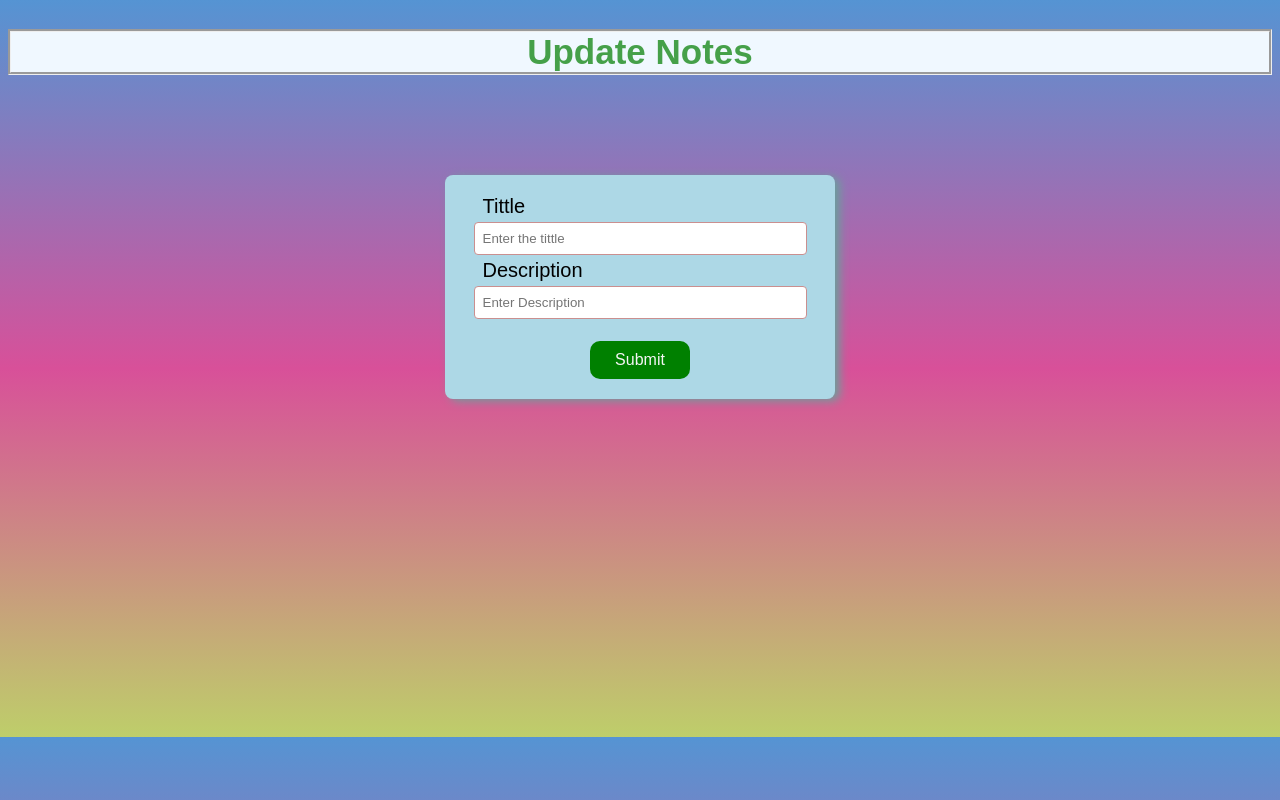
After one commit to harsha8599/flaskproject1, a Flask app: page /updatenotes/1 in a window 1280 px wide. The commit adds this page. Run offline with Flask 3, Linux system fonts and the light colour scheme; the visitor is signed in with stand-in values (Sample User, id 1); data that the repository does not hold is empty.

Commit message:
changes added

```diff
--- a/app.py
+++ b/app.py
@@ -43,6 +43,7 @@ def create():
             flash('Email already Existsed')
             return redirect(url_for('login'))
     return render_template('create.html')
+
 @app.route('/otp/<gotp>',methods=['GET','POST'])
 def otp(gotp):
     if request.method=='POST':
@@ -65,38 +66,41 @@ def otp(gotp):
     return render_template('otp.html')
 @app.route('/login',methods=['GET','POST'])
 def login():
-            if not session.get('users'):
-            # return 'your are in login'
-                if request.method=='POST':
-                    # uname=request.form['username']
-                    uemail=request.form['useremail']
-                    password=request.form['psd']
-                    cursor=mydb.cursor(buffered=True)
-                    cursor.execute('select count(useremail) from users where useremail=%s',[uemail])
-                    bdata=cursor.fetchone()
-                    if bdata[0]==1:
-                        cursor.execute('select password from users where useremail=%s',[uemail])
-                        bpassword=cursor.fetchone()
-                        if password==bpassword[0].decode('utf-8'):
-                            print(session)
-                            session['users']=uemail
-                            print(session)
-                            return redirect(url_for('dashboard'))
-                        else:
-                            flash('password was wrong')
-                            return redirect(url_for('login'))
-                    else:
-                        flash('Email not registered pls register')
-                        return redirect(url_for('create'))
-                return render_template('login.html')
+    print(session.get('users'))
+    if not session.get('users'):
+        if request.method=='POST':
+            uemail=request.form['useremail']
+            password=request.form['psd']
+            cursor=mydb.cursor(buffered=True)
+            cursor.execute('select count(useremail) from users where useremail=%s',[uemail])
+            bdata=cursor.fetchone()
+            if bdata[0]==1:
+                cursor.execute('select password from users where useremail=%s',[uemail])
+                bpassword=cursor.fetchone()
+                if password==bpassword[0].decode('utf-8'):
+                    print(session)
+                    session['users']=uemail
+                    print(session)
+                    return redirect(url_for('dashboard'))
+                else:
+                    flash('password was wrong')
+                    return redirect(url_for('login'))
             else:
-                return redirect(url_for('dashboard'))
+                flash('Email not registered pls register')
+                return redirect(url_for('create'))
+        return render_template('login.html')
+    else:
+        return redirect(url_for('dashboard'))
 @app.route('/dashboard')
 def dashboard():
-    return render_template('dashboard.html')
+    if session.get('users'):
+        return render_template('dashboard.html')
+    else:
+        return redirect(url_for('login'))
+
 @app.route('/forgotpass')
 def forgotpass():
-    if session.get('user'):
+    if session.get('users'):
          return render_template('forgotpass.html')
     else:
         return redirect(url_for('login'))
@@ -133,7 +137,7 @@ def viewallnotes():
     if session.get('users'):
         try:
             cursor=mydb.cursor(buffered=True)
-            cursor.execute('select userid from users where useremail=%s',[session.get('user')])
+            cursor.execute('select userid from users where useremail=%s',[session.get('users')])
             uid=cursor.fetchone()
             cursor.execute('select nid,title,description,created_At from notes where userid=%s',[uid[0]])
             notesdata=cursor.fetchall()   #[(1,'python',' 2024-12-14 17:07:20 '),(3,'sql',' 2024-12-14 17:07:20 '),(),(),...]
--- a/templates/dashboard.html
+++ b/templates/dashboard.html
@@ -145,7 +145,7 @@
                             </ul>
                         </li>
                     </ul>
-                    <h6> {{session.get('user')}}</h6>
+                    <h6> {{session.get('users')}}</h6>
                     <form class="d-flex" method="post" action="{{url_for('search')}}">
                         <input class="form-control me-2" type="search" name="searchdata" placeholder="Search" aria-label="Search">
                         <button class="btn btn-outline-success" type="submit">Search</button>
@@ -162,8 +162,9 @@
 
 
 </body>
-{%if sdata %}
 {% block content %}{% endblock %}
+{% if sdata %}
+
 <table border="1">
     <thead>
         <tr>
--- /dev/null
+++ b/templates/updatenotes.html
@@ -0,0 +1,123 @@
+<!DOCTYPE html>
+<html lang="en">
+
+<head>
+    <meta charset="UTF-8">
+    <meta name="viewport" content="width=device-width, initial-scale=1.0">
+    <title>Login Page</title>
+</head>
+<style>
+    body {
+        font-family: Arial, Helvetica, sans-serif;
+        /* padding-top: 5%; */
+        text-align: center;
+        background: linear-gradient(rgb(85, 148, 211), rgb(216, 80, 153), rgb(190, 206, 106));
+        height: 700px;
+        /* color: #d41010; */
+    }
+
+    /* form styles */
+    form {
+        margin: 30px auto;
+        padding: 20px;
+        background-color: lightblue;
+        border-radius: 8px;
+        box-shadow: 5px 2px 10px rgb(106, 160, 155);
+        width: 350px;
+        display: inline-block;
+        /* margin: 2%; */
+        /* font-size: 10px; */
+        margin-top: 80px;
+    }
+
+    form label {
+        display: block;
+        /* color: black; */
+        font-size: 20px;
+        padding-left: 5%;
+        text-align: left;
+    }
+
+    form input[type="text"] {
+        width: 90%;
+        padding: 8px;
+        margin: 4px;
+        border-radius: 4px;
+        border: 1px solid #ca8f8f;
+        text-align: left;
+    }
+
+    .btn {
+        background-color: green;
+        color: whitesmoke;
+        border: none;
+        padding: 10px;
+        width: 100px;
+        cursor: pointer;
+        border-radius: 10px;
+        font-size: 16px;
+    }
+
+    .btn:hover {
+        background-color: blueviolet;
+        /* color: white; */
+    }
+
+    h2 {
+        color: #121512;
+        background-color: aliceblue;
+        border-style: groove;
+        /* margin: 20%; */
+        font-size: 35px;
+        margin-bottom: 20px;
+        animation-name: blink;
+        animation-iteration-count: infinite;
+        animation: blink 3s infinite;
+    }
+
+    @keyframes blink {
+        0% {
+            color: blue;
+        }
+
+        20% {
+            color: #45a049;
+        }
+
+        40% {
+            color: #9ad20c;
+        }
+
+        60% {
+            color: rgb(2, 21, 21);
+        }
+
+        80% {
+            color: rgb(205, 24, 205);
+        }
+
+        100% {
+            color: brown;
+        }
+    }
+
+    a{
+        text-decoration: none;
+    }
+</style>
+
+<body>
+    <h2>Update Notes</h2>
+    <form method="POST">
+        <center>
+
+            <label>Tittle</label>
+            <input type="text" name="tittle" placeholder="Enter the tittle"><br>
+            <label>Description</label>
+            <input type="text" name="desc" placeholder="Enter Description"><br><br>
+            <button class="btn">Submit</button>
+        </center>
+    </form>
+</body>
+
+</html>
```
Also changed, not shown: 4 other files.
